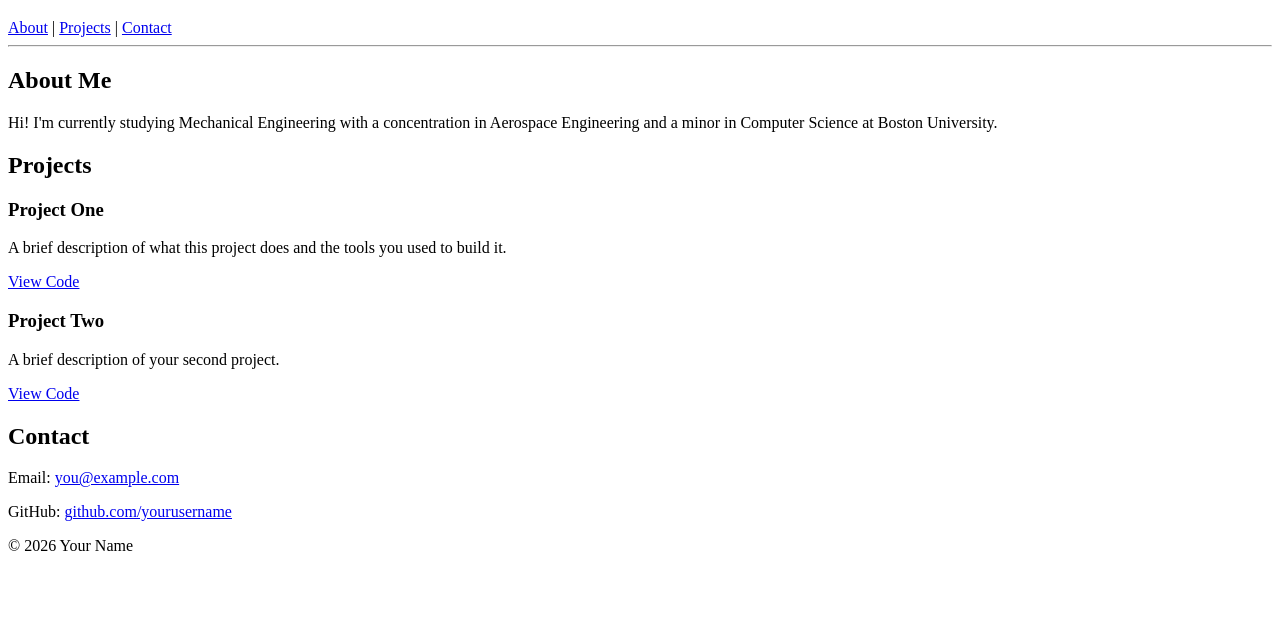
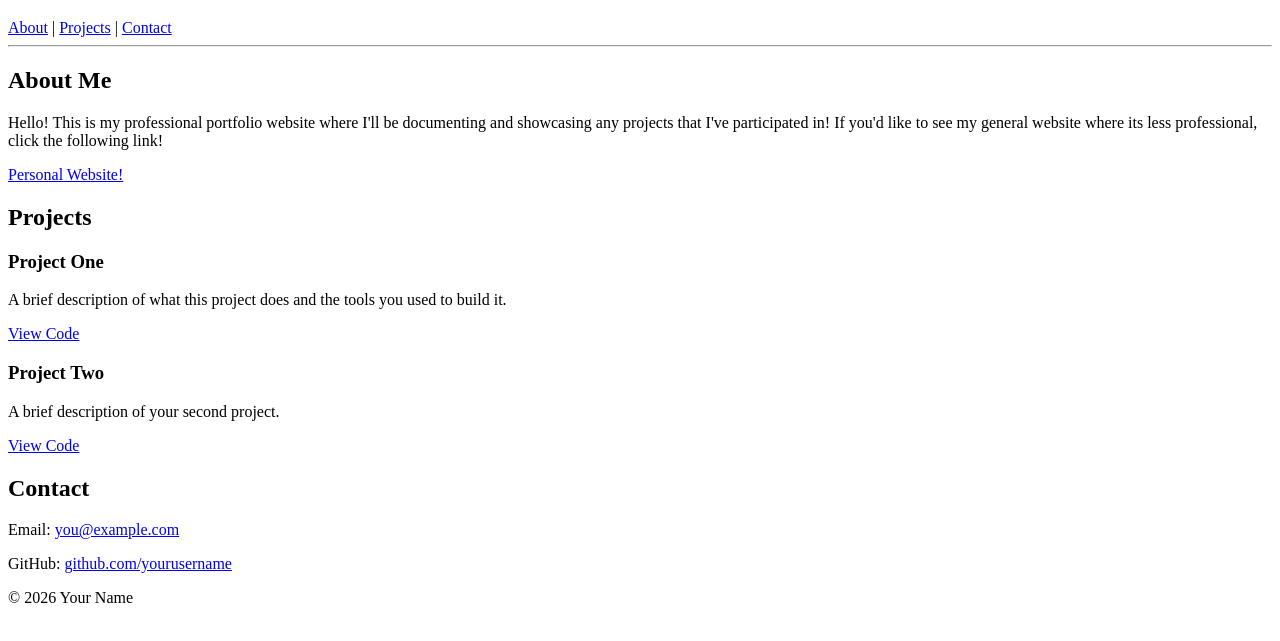
Before and after one commit to AllenNi123/AllenNi123.github.io, a plain HTML site: page index.html in a window 1280 px wide. Shown: the part 61-702 px from the top of the page. Drawn offline with Linux system fonts and the light colour scheme.

Commit message:
Update index.html

```diff
--- a/index.html
+++ b/index.html
@@ -23,7 +23,9 @@
   <main>
     <section id="about">
       <h2>About Me</h2>
-      <p>Hi! I'm currently studying Mechanical Engineering with a concentration in Aerospace Engineering and a minor in Computer Science at Boston University.</p>
+      <p>Hello! This is my professional portfolio website where I'll be documenting and showcasing any projects that I've participated in!
+      If you'd like to see my general website where its less professional, click the following link!</p>
+      <a href = "www.google.com" target = "_blank"> Personal Website! </a>
     </section>
 
     <section id="projects">
```
